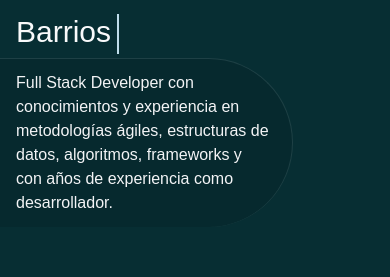
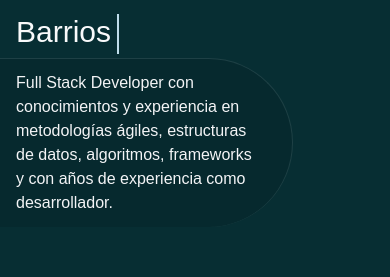
Before and after one commit to LautaroBarrios/MyPortfolioV2, a React (Vite) app: page / in a window 390 px wide. Shown: the part 398-675 px from the top of the page. Built offline with nearby package versions, Linux system fonts and the light colour scheme; a web font is replaced by a local one.

Commit message:
fix: speed tech

```diff
--- a/src/components/home/Home.jsx
+++ b/src/components/home/Home.jsx
@@ -35,7 +35,7 @@ const Home = ({ contactRef, triggerContactBlink }) => {
               <p className="text-gray-50 lg:text-7xl text-3xl blink border-r w-2 lg:h-16 h-10"/>
             </div>
           </div>
-          <div className="flex items-center bg-[#06292e] border-t-[1px] border-r-[1px] border-[#1e4045] md:w-10/12 w-9/12 py-3 rounded-e-full md:px-10 pl-4 pr-5 slide-in">
+          <div className="flex items-center bg-[#06292e] border-t-[1px] border-r-[1px] border-[#1e4045] md:w-10/12 w-9/12 py-3 rounded-e-full md:px-10 pl-4 pr-7 slide-in">
             <p className="text-gray-100">
               Full Stack Developer con conocimientos y experiencia en
               metodologías ágiles, estructuras de datos, algoritmos, frameworks
```
